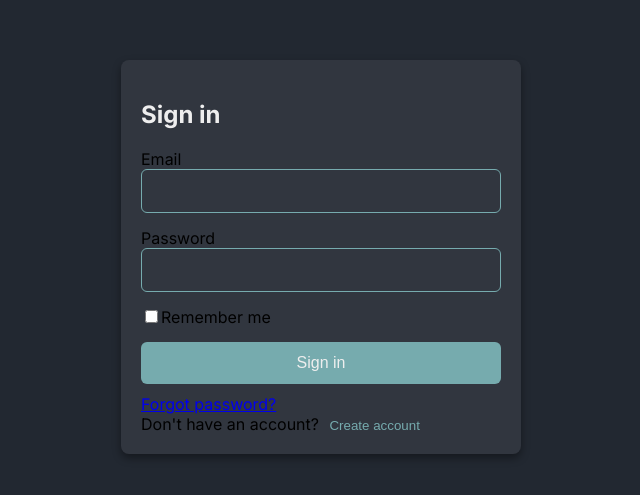
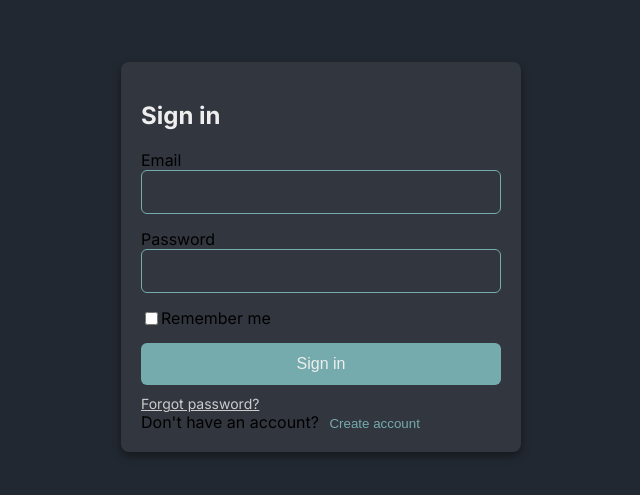
Before and after one commit to Lidor-sh/Online-IDE, a Next.js app in the folder online-ide/: page /Login in a window 1280 px wide. Shown: the part 143-638 px from the top of the page, without its empty margins (319-959 px from the left). Built offline with nearby package versions, Linux system fonts and the light colour scheme.

Commit message:
Added providers

```diff
--- a/online-ide/src/app/Login/page.tsx
+++ b/online-ide/src/app/Login/page.tsx
@@ -23,12 +23,15 @@ const Page = () => {
           </div>
           <button type="submit" className="button">Sign in</button>
           <div className="forgot-password">
-            <a href="#">Forgot password?</a>
+            <a href="#" className="forgot-password">Forgot password?</a>
           </div>
         </form>
         <div className="create-account">
           Don't have an account? <button onClick={() => setCurrentPage('SignUp')} className="link">Create account</button>
         </div>
+      </div>
+      <div className="social-login-container">
+        {/* Social login buttons */}
       </div>
     </div>
   );
@@ -56,6 +59,9 @@ const Page = () => {
           Already have an account? <button onClick={() => setCurrentPage('Login')} className="link">Sign in</button>
         </div>
       </div>
+      <div className="social-login-container">
+        {/* Social login buttons */}
+      </div>
     </div>
   );
 
--- a/online-ide/src/app/globals.css
+++ b/online-ide/src/app/globals.css
@@ -79,8 +79,19 @@ h2 {
 
 .forgot-password {
   margin-top: 10px;
+  font-size: 14px;
+  color: #CCCCCC;
+}
+
+.forgot-password:hover {
+  color: #999999;
+  text-decoration: underline;
 }
 
 .login-instead {
   margin-top: 20px;
 }
+
+.a {
+  color: #76ABAE;
+}
```
Also changed, not shown: online-ide/src/lib/auth.ts (added, +15 -0 lines), 1 other file (tests, documents, lock files or other folders).
